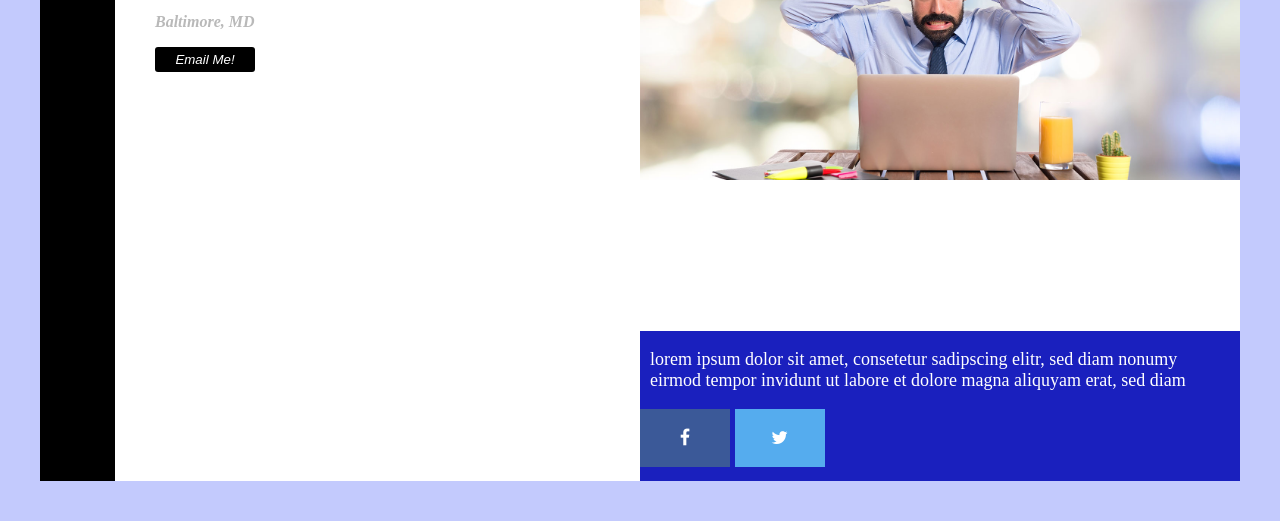
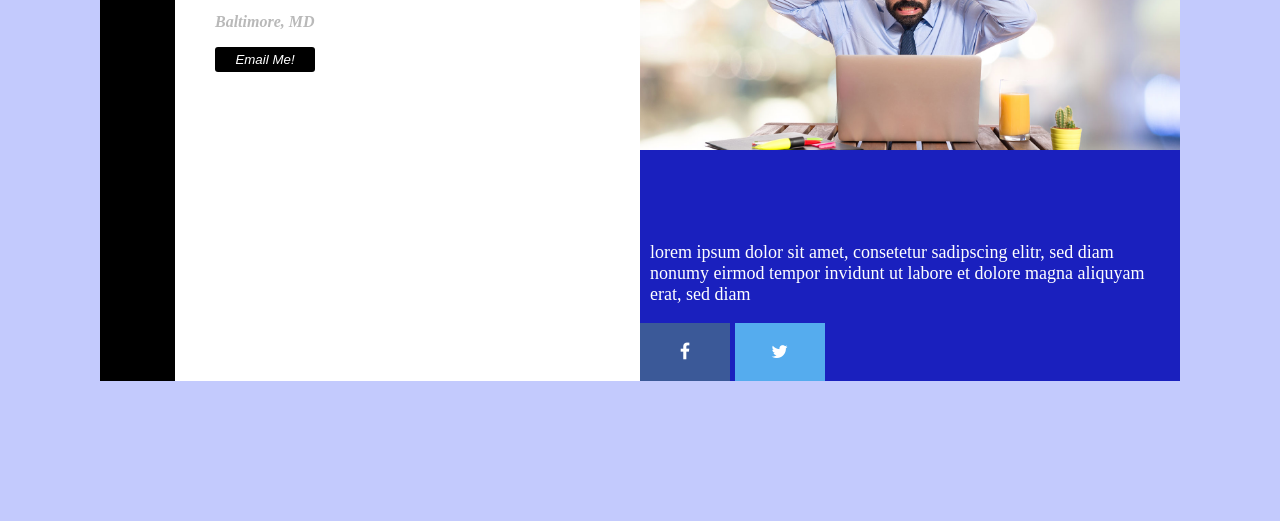
Before and after one commit to jwashington0807/basicwebsite, a plain HTML site: page index.html in a window 1280 px wide. Shown: the part 279-800 px from the top of the page. Drawn offline with nearby package versions, Linux system fonts and the light colour scheme.

Commit message:
Updating page for scalability. Initial changes

```diff
--- a/CSS/styles.css
+++ b/CSS/styles.css
@@ -1,17 +1,15 @@
 @import url(https://fonts.googleapis.com/css?family=Raleway:400,500,800);
 
 #flex_container {
-    display: flex;
     justify-content: center;
     background-color: #C3CAFD;
     height: 100%;
-    z-index: -999;
+    width: 100%;
 }
 
 body {text-decoration: none;}
 
 html, body {
-    min-height: 100%;
     height: 100%;
     width: 100%;
     margin: 0;
@@ -19,10 +17,10 @@ html, body {
 
 #main_container {
     background-color: #FFF;
-    width: 1200px;
-    height: 600px;
+    min-height: 500px;
     top: 20%;
-    position: absolute;
+    position: relative;
+    margin: 0 100px;
 }
 
 #main_nav {
@@ -44,10 +42,9 @@ html, body {
 }
 
 #main_media {
-    position: relative;
     float: left;
     width: 50%;
-    height: 100%;
+    max-height: 100%;
 }
 
 #main_nav:hover {
@@ -170,10 +167,25 @@ html, body {
   border-radius: 3px;
 }
 
-#main_links {width: 100%;height: 25%;background-color: #1A20BE;position: absolute;bottom: 0;z-index: 999;color: #FFF;font-size: 18px;}
+#main_links {background-color: #1A20BE;position: absolute;bottom: 0;color: #FFF;font-size: 18px;height: auto;}
 
 #main_links > p {
     padding: 0px 10px;
 }
 
 .mySlides {display:none;}
+
+.img-responsive {
+  display: block;
+  margin: 0 auto;
+  position: absolute;
+  height: 70%;
+}
+img.mySlides {
+    max-width: 100%;
+    max-height: 100%;
+}
+
+#main_images {
+    background-color: #1A20BE;
+}
--- a/index.html
+++ b/index.html
@@ -52,7 +52,7 @@
 		</div>
 
 		<div id="main_media">
-			<div id="main_images">
+			<div id="main_images" class="img-responsive">
 				<div class="w3-content w3-section">
 					<img class="mySlides" src="/Images/Slideshow/stock1.jpg" style="width:100%;object-fit: contain;">
 					<img class="mySlides" src="/Images/Slideshow/stock2.jpg" style="width:100%;object-fit: contain;">
```
Also changed, not shown: CSS/social.css (indentation only).
